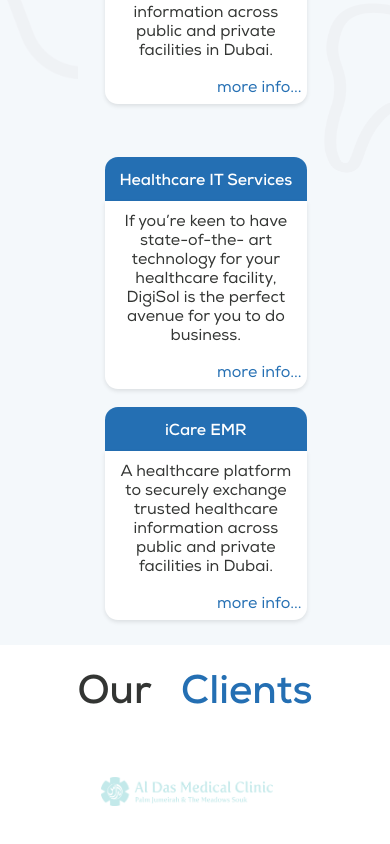
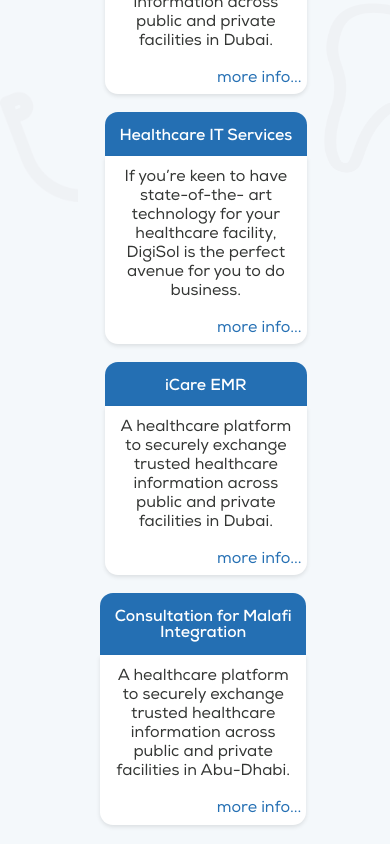
Before and after one commit to obaid317/digisolution, a React (Create React App) app: page / in a window 390 px wide. Shown: the part 1540-2384 px from the top of the page. Built offline with nearby package versions, Linux system fonts and the light colour scheme.

Commit message:
changes "new container added"

```diff
--- a/src/Components/About.css
+++ b/src/Components/About.css
@@ -1,6 +1,6 @@
 .about-cont{
     background-color: #F4F8FB;
-    height: 630px;
+
     width: 100%;
     display: flex;
     justify-content: space-between;
@@ -25,7 +25,38 @@
     padding: 13px;
     color: #333533;
 }
+.card-comp-ups {
+    width: 100%;
+    height: 62px;
+    justify-content: center;
+    text-align: center;
+    align-items: center;
+    border-top-left-radius: 13px;
+    border-top-right-radius: 13px;
+    background-color: #246FB3;
+}
+.aos {
+    width: 50%;
 
+}
+.ftwos {
+    width: 100%;
+    padding-left: 0px;
+    padding-top: 35px;
+    display: flex;
+    justify-content: center;
+}
+.card-comp-downs {
+    width: 100%;
+    height: 74%;
+    box-shadow: 0 2px 4px 0 rgba(0,0,0,.1);
+    justify-content: center;
+    text-align: center;
+    align-items: center;
+    border-bottom-right-radius: 13px;
+    border-bottom-left-radius: 13px;
+    background-color: White;
+}
 .card-comp-up {
     width: 100%;
     height: 62px;
@@ -56,7 +87,7 @@
 }
 .card-head {
 
-    font-size: 20px;
+    font-size: 19px;
     font-weight: bold;
     color: white;
     padding-top: 17px;
@@ -83,7 +114,7 @@
 }
 .about-info{
     background-color: #F4F8FB;
-
+    margin-bottom: 50px;
     width: 60%;
 
 }
@@ -91,6 +122,7 @@
     justify-content: center;
     align-items: center;
     padding-top:7% ;
+    margin-bottom: 35px;
     font-size: 40px;
     color: #333533;
     font-weight: bold;
@@ -110,7 +142,9 @@
      background-color: #246FB3;
  }
 
-
+.card-comp-up:hover{
+     background-color: #2063a1;
+}
 
 .more-info{
     color: #246FB3;
@@ -120,15 +154,27 @@
 @media screen and (max-width: 960px) {
     .main-head{
         font-size: 26px;
+        margin-bottom: 25px;
     }
     .ftwo{
         display: block;
         margin-right:5%;
+        padding-top: 0%;
     }
     .about-cont{
-        height: 954px;
+
+    }
+    .ftwos{
+        padding-top: 0%;
+        padding-left: 2%;
     }
     .ao {
+        width: 100%;
+       padding-left: 5%;
+       padding-right: 5%;
+       padding-bottom: 18px;
+    }
+    .aos {
         width: 100%;
        padding-left: 5%;
        padding-right: 5%;
@@ -146,7 +192,7 @@
         font-size: 16px;
     }
     .about-cont{
-        height: 944px;
+
     }
     .card-comp-up{
         height: 20%;
@@ -157,15 +203,10 @@
         margin-top: 30px;
     }
  }
- @media screen and (max-width: 550px){
-    .about-cont{
-        height: 1044px;
-    }
 
- }
  @media screen and (max-width: 460px){
     .about-cont{
-        height: 1134px;
+
     }
     .main-head{
         display: block;
@@ -174,7 +215,7 @@
  }
  @media screen and (max-width: 388px){
 .about-cont{
-    height: 1148px;
+
 }
 .ptext {
     padding: 9px;
@@ -185,12 +226,12 @@
 
  @media screen and (max-width: 319px){
     .about-cont{
-        height: 1317px;
+
     }
 
      }
  @media screen and (max-width: 306px){
         .about-cont{
-            height: 1378px;
+
         }
          }
--- a/src/Components/About.js
+++ b/src/Components/About.js
@@ -44,7 +44,7 @@
 </div>
 <div className='ao'>
 <div className='card-comp-up'>
-  <p className='card-head'>Consultation Nabidh Integration</p>
+  <p className='card-head'>Consultation for Nabidh Integration</p>
 
 </div>
 <div className='card-comp-down' >
@@ -77,6 +77,20 @@
 </div>
 
 </div>
+<div className='ftwos'>
+<div className='aos'>
+<div className='card-comp-ups'>
+  <p className='card-head'>Consultation for Malafi Integration</p>
+
+</div>
+<div className='card-comp-downs'>
+<p className='ptext'>A healthcare platform to securely exchange trusted healthcare information across public and private facilities in Abu-Dhabi.</p>
+<div className='more-info' > <p>more info...</p> </div>
+</div>
+</div>
+
+
+</div>
      </div>
 
      <div className='bkgrnd-image-two'>
```
